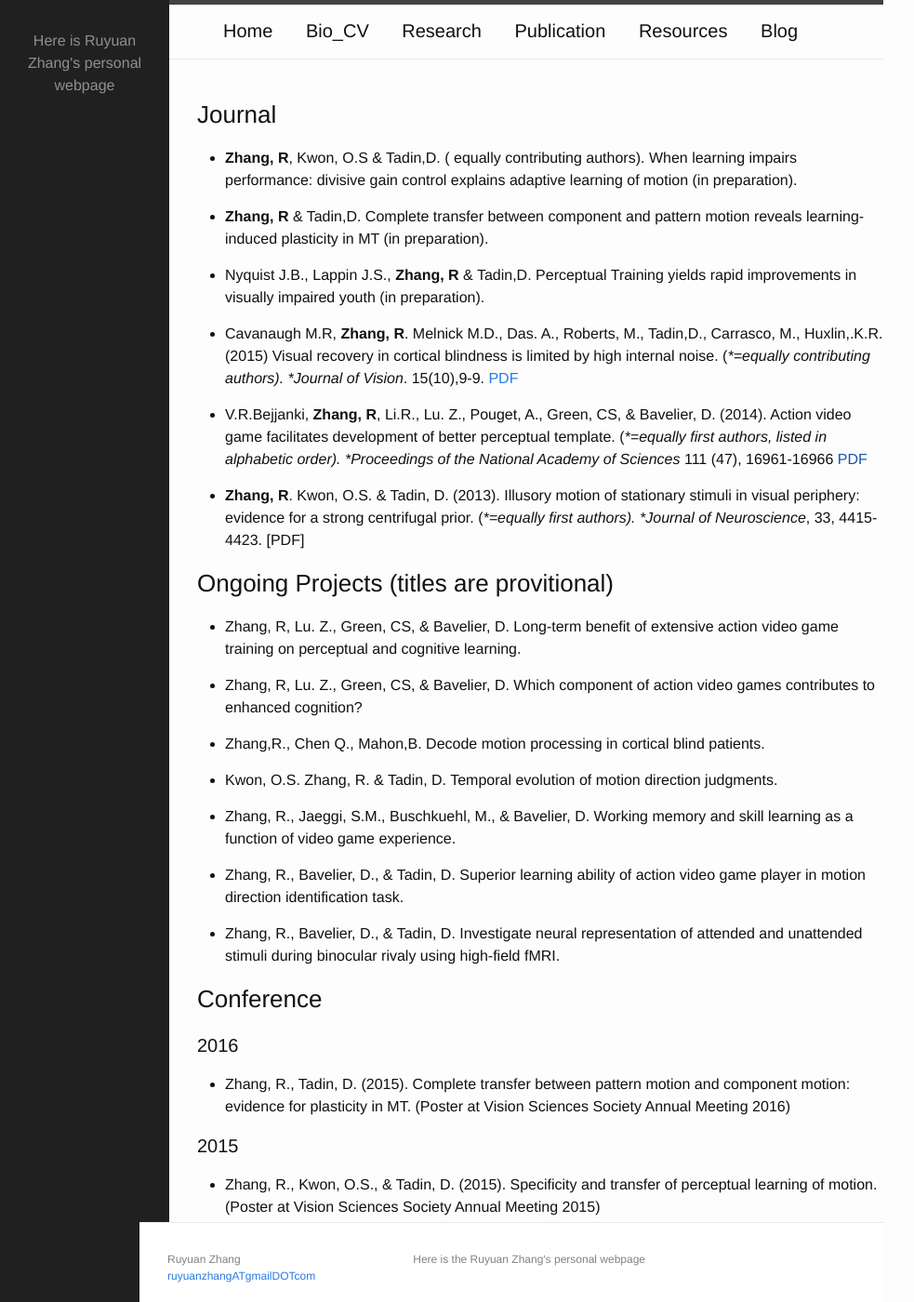
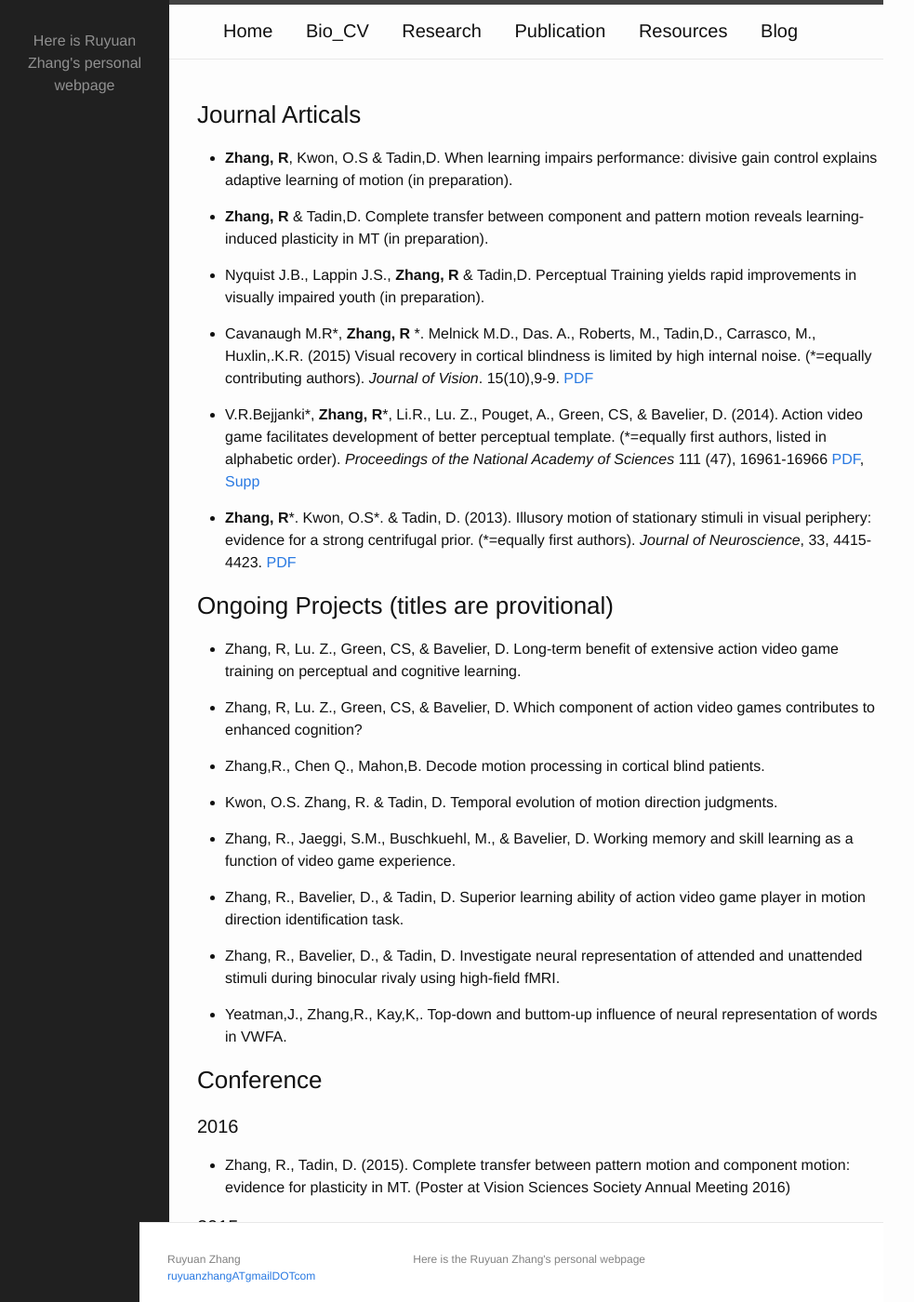
Before and after one commit to ruyuanzhang/ruyuanzhang.github.io, a Jekyll site: the page built from Publication.md, in a window 1280 px wide and 1400 px high. Shown: the whole window at 93% size, without its empty margins (0-983 px from the left). Built offline with Jekyll 4.4.1, drawn with Linux system fonts in a browser that asks for light colours.

Commit message:
clean up some links in Publication part

```diff
--- a/Publication.md
+++ b/Publication.md
@@ -6,22 +6,21 @@ permalink: /Publication
 ---
 
 
-### Journal
+### Journal Articals
 
-- **Zhang, R**, Kwon, O.S  & Tadin,D. ( equally contributing authors). When learning impairs performance: divisive gain control explains adaptive learning of motion (in preparation).
+- **Zhang, R**, Kwon, O.S & Tadin,D. When learning impairs performance: divisive gain control explains adaptive learning of motion (in preparation).
 
 - **Zhang, R** & Tadin,D. Complete transfer between component and pattern motion reveals learning-induced plasticity in MT (in preparation).
 
 
 - Nyquist J.B., Lappin J.S., **Zhang, R** & Tadin,D. Perceptual Training yields rapid improvements in visually impaired youth (in preparation).
 
+- Cavanaugh M.R\*, **Zhang, R** \*. Melnick M.D., Das. A., Roberts, M., Tadin,D., Carrasco, M., Huxlin,.K.R.  (2015) Visual recovery in cortical blindness is limited by high internal noise. (\*=equally contributing authors). *Journal of Vision*. 15(10),9-9. [PDF](https://github.com/ruyuanzhang/ruyuanzhang.github.io/blob/master/files/CavanaughZhang_JOV15.pdf)
 
-- Cavanaugh M.R, **Zhang, R**. Melnick M.D., Das. A., Roberts, M., Tadin,D., Carrasco, M., Huxlin,.K.R.  (2015) Visual recovery in cortical blindness is limited by high internal noise. (**=equally contributing authors). *Journal of Vision*. 15(10),9-9. [PDF](http:)
-
-- V.R.Bejjanki, **Zhang, R**, Li.R., Lu. Z., Pouget, A., Green, CS, & Bavelier, D. (2014).  Action video game facilitates development of better perceptual template. (**=equally first authors, listed in alphabetic order). *Proceedings of the National Academy of Sciences* 111 (47), 16961-16966 [PDF]()
+- V.R.Bejjanki\*, **Zhang, R**\*, Li.R., Lu. Z., Pouget, A., Green, CS, & Bavelier, D. (2014).  Action video game facilitates development of better perceptual template. (\*=equally first authors, listed in alphabetic order). *Proceedings of the National Academy of Sciences*  111 (47), 16961-16966 [PDF](https://github.com/ruyuanzhang/ruyuanzhang.github.io/blob/master/files/BejjankiZhang_PNAS16.pdf), [Supp](https://github.com/ruyuanzhang/ruyuanzhang.github.io/blob/master/files/BejjankiZhang_PNAS16_supp.pdf)
 
 
-- **Zhang, R**. Kwon, O.S. & Tadin, D. (2013). Illusory motion of stationary stimuli in visual periphery: evidence for a strong centrifugal prior. (**=equally first authors). *Journal of Neuroscience*, 33, 4415-4423. [PDF]
+- **Zhang, R**\*. Kwon, O.S\*. & Tadin, D. (2013). Illusory motion of stationary stimuli in visual periphery: evidence for a strong centrifugal prior. (\*=equally first authors). *Journal of Neuroscience*, 33, 4415-4423. [PDF](https://github.com/ruyuanzhang/ruyuanzhang.github.io/blob/master/files/ZhangKwonTadin_JN13.pdf)
 
 ### Ongoing Projects (titles are provitional)
 
@@ -38,6 +37,8 @@ permalink: /Publication
 - Zhang, R., Bavelier, D., & Tadin, D.  Superior learning ability of action video game player in motion direction identification task.
 
 - Zhang, R., Bavelier, D., & Tadin, D.  Investigate neural representation of attended and unattended stimuli during binocular rivaly using high-field fMRI.
+
+- Yeatman,J., Zhang,R., Kay,K,. Top-down and buttom-up influence of neural representation of words in VWFA.
 
 
 ### Conference
@@ -68,7 +69,7 @@ permalink: /Publication
 
 - Zhang, R., Bejjanki, V. R., Lu, Z., Green, S., Pouget, A., & Bavelier, D. (2012). Action Video Games playing improves learning to learn in perceptual learning. Journal of Vision, 12(9), 1130-1130. (Poster on VSS 2012)
 
-### 2011
+#### 2011
 
 - Zhang, R., Li, R., Lu, Z., & Bavelier, D. (2011). Perceptual templates improvement through action video game playing and comparison to perceptual learning. i-Perception, 2(4), 269-269. (Abstract for APCV 2011)
 
@@ -76,6 +77,6 @@ permalink: /Publication
 
 - Zhang, R., & Tadin, D. (2011). Illusory centrifugal motion direction observed in stationary stimuli: Dependency on duration and eccentricity. Journal of Vision, 11(11), 769-769. ( Poster on VSS 2011)
 
-### 2009
+#### 2009
 
 - Zhang，R. and Fang, F.(2009). Top-down influence on invisible face to gain access to awareness during continuous flash suppression (poster presentation). Workshop on Cognitive Science: From Cellular Mechanisms to Computational Theories (CS-2009), May, 2009, Beijing, China.( Poster on Beijing International Cognitive Science Work shop)
```
Also changed, not shown: Bio_CV.md (+9 -9 lines).
